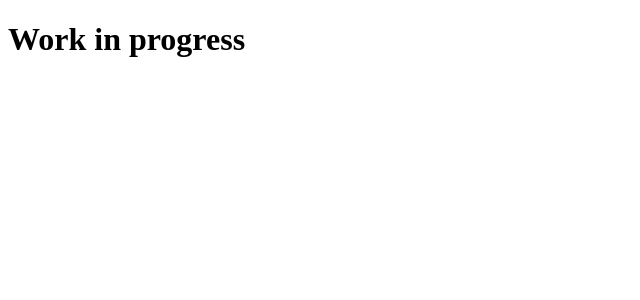
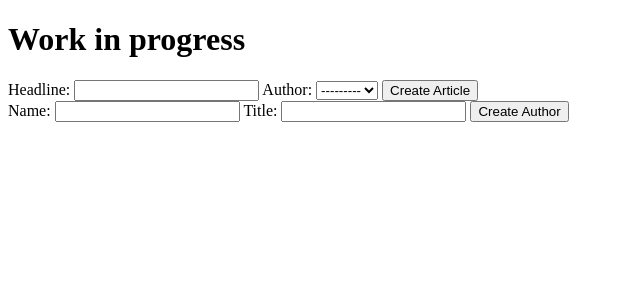
Before and after one commit to CoolNamesAllTaken/svb, a Django app: page /news_editor/ in a window 1280 px wide. Shown: the top 300 px of the page, without its empty margins (0-640 px from the left). Run offline with Django 4.2, Linux system fonts and the light colour scheme; data that the repository does not hold is empty.

Commit message:
Add create author, create article to news editor

```diff
--- /dev/null
+++ b/code/svb-docker/python/svb_web/core/forms.py
@@ -0,0 +1,14 @@
+from django import forms
+from core.models import NewsArticle, NewsAuthor
+
+
+class ArticleForm(forms.ModelForm):
+    class Meta:
+        model = NewsArticle
+        fields = ['headline', 'author']
+
+
+class AuthorForm(forms.ModelForm):
+    class Meta:
+        model = NewsAuthor
+        fields = ['name', 'title']
--- a/code/svb-docker/python/svb_web/core/models.py
+++ b/code/svb-docker/python/svb_web/core/models.py
@@ -1,5 +1,5 @@
 from django.db import models
-# from datetime import
+import datetime
 
 
 class IdCardPrintJob(models.Model):
@@ -39,8 +39,18 @@ class NewsAuthor(models.Model):
     name = models.CharField(max_length=32, unique=True)  # "Jane Doe"
     title = models.CharField(max_length=64, blank=True, null=True)  # "Candy QA"
 
+    def __str__(self):
+        return self.name
+
 
 class NewsArticle(models.Model):
     headline = models.CharField(max_length=128, unique=True)  # "Shrinkflation: King Size Candy 20% Smaller"
     author = models.ForeignKey('NewsAuthor', on_delete=models.RESTRICT)
-    date_published = models.DateTimeField()
+    date_published = models.DateTimeField(blank=True, null=True)
+
+    def __str__(self):
+        return f'"{self.headline}" by {self.author.name}'
+
+    @property
+    def is_published(self):
+        return self.date_published is not None and datetime.datetime.now() > self.date_published
--- a/code/svb-docker/python/svb_web/core/templates/base.html
+++ b/code/svb-docker/python/svb_web/core/templates/base.html
@@ -6,7 +6,10 @@
     <title>Silicandy Valley Bank</title>
   </head>
   <body>
+    {% for message in messages %}
+      <div>{{ message }}</div>
+    {% endfor %}
     {% block content %} {% endblock content %}
-    <!-- Bottom-of-page User Newsfeed (all published articles, editor settings hidden) -->
+    {% include "./snippets/news_feed.html" with articles=articles show_editor_fields=False %}
   </body>
 </html>
--- a/code/svb-docker/python/svb_web/core/templates/news_editor.html
+++ b/code/svb-docker/python/svb_web/core/templates/news_editor.html
@@ -4,4 +4,17 @@
     "Editor" Feed (all articles, editor settings shown)
   -->
   <h1>Work in progress</h1>
+  <div id="forms">
+    <form id="article-form" method="post">
+      {% csrf_token %}
+      {{ article_form }}
+      <button type="submit" name="action" value="create-article">Create Article</button>
+    </form>
+    <form id="author-form" method="post">
+      {% csrf_token %}
+      {{ author_form }}
+      <button type="submit" name="action" value="create-author">Create Author</button>
+    </form>
+  </div>
+  {% include "./snippets/news_feed.html" with articles=articles show_editor_fields=True %}
 {% endblock content %}
--- a/code/svb-docker/python/svb_web/core/templates/snippets/news_feed.html
+++ b/code/svb-docker/python/svb_web/core/templates/snippets/news_feed.html
@@ -7,14 +7,18 @@
   }[]
   show_editor_fields = boolean
 {% endcomment %}
-<!--
-  for each article
-    HEADLINE
-    author
-    if show_editor_fields
-      time published
-      if time published is undefined or in the future
-        [publish now]
-      if time_published is in the past
-        [unpublish]
--->
+{% for article in articles %}
+  <div class="article">
+    <div class="headline">{{ article.headline }}</div>
+    <div class="author name">{{ article.author.name }}</div>
+    <div class="author title">{{ article.author.title }}</div>
+    {% if show_editor_fields %}
+      <div>Publish time: {{ article.date_published }}</div>
+      {% if not article.is_published %}
+        <button data-action="publish" data-headline="{{ article.headline }}">Publish Now</button>
+      {% else %}
+        <button data-action="unpublish" data-headline="{{ article.headline }}">Unpublish</button>
+      {% endif %}
+    {% endif %}
+  </div>
+{% endfor %}
--- a/code/svb-docker/python/svb_web/core/utils/news_feed.py
+++ b/code/svb-docker/python/svb_web/core/utils/news_feed.py
@@ -1,5 +1,5 @@
 import datetime
-from models import NewsArticle, NewsAuthor
+from core.models import NewsArticle, NewsAuthor
 
 
 def get_all_newsfeed():
--- a/code/svb-docker/python/svb_web/core/views/admin/views.py
+++ b/code/svb-docker/python/svb_web/core/views/admin/views.py
@@ -1,13 +1,39 @@
 from django.shortcuts import render
 # from django.contrib.auth.decorators import login_required
+from core.utils.news_feed import get_all_newsfeed, get_live_newsfeed
+from core.forms import AuthorForm, ArticleForm
+from django.contrib import messages
+from django.views.decorators.csrf import ensure_csrf_cookie
 
 
 # @login_required
+@ensure_csrf_cookie
 def news_editor(request):
+    if request.method == 'POST':
+        request_action = request.POST['action']
+        if request_action == 'create-author':
+            form = AuthorForm(request.POST)
+            if form.is_valid():
+                author = form.save()
+                messages.success(request, f'Author {author.name} created successfully')
+        elif request_action == 'create-article':
+            form = ArticleForm(request.POST)
+            if form.is_valid():
+                article = form.save()
+                messages.success(request, f'Article "{article.headline}" created successfully')
     # if POST
     #   handle publish/unpublish requests
     # get news feeds, add to context
-    context = {}
+    live_news_feed = get_all_newsfeed()
+    news_feed = get_live_newsfeed()
+    author_form = AuthorForm()
+    article_form = ArticleForm()
+    context = {
+        'articles': live_news_feed,
+        'news_feed': news_feed,
+        'author_form': author_form,
+        'article_form': article_form,
+    }
     return render(request, 'news_editor.html', context=context)
 
 
```
Also changed, not shown: code/svb-docker/README.md, code/svb-docker/python/svb_web/core/migrations/0004_alter_newsarticle_date_published.py (added).
